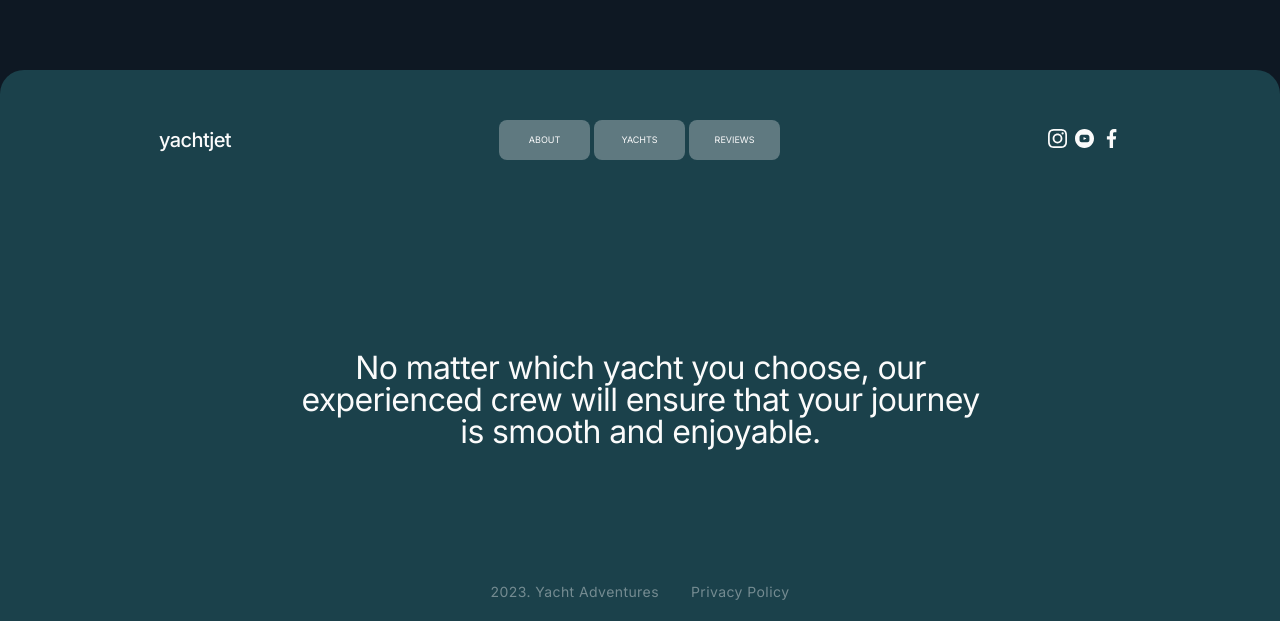
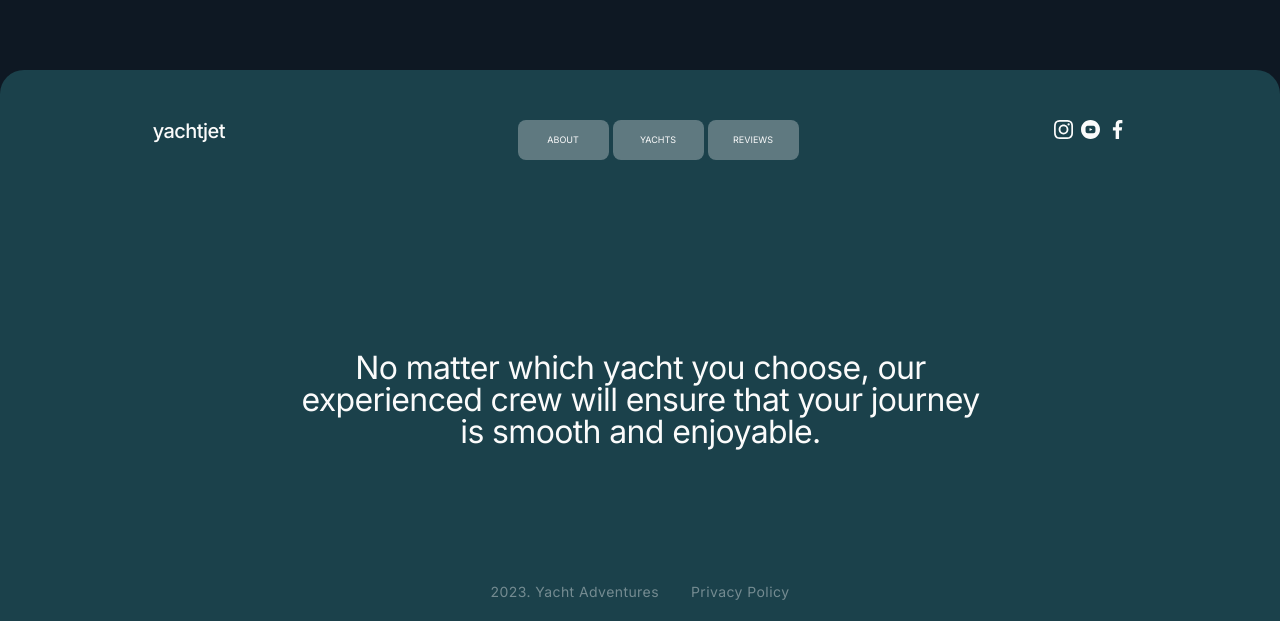
Before and after one commit to Yuliya0484/yachts, a plain HTML site: page index.html in a window 1280 px wide. Shown: the part 941-1562 px from the top of the page. Drawn offline with nearby package versions, Linux system fonts and the light colour scheme.

Commit message:
corrects

```diff
--- a/css/styles.css
+++ b/css/styles.css
@@ -307,12 +307,12 @@ a {
 } */
 .footer-logo {
   color: #fbfbfb;
+  padding-right: 37px;
 }
 .footer-info-list {
   display: flex;
   text-align: center;
   justify-content: center;
-  align-items: center;
   gap: 4px;
 }
 .footer-info-item {
@@ -394,7 +394,6 @@ a {
     flex-wrap: nowrap;
     padding-top: 50px;
     padding-bottom: 96px;
-    align-items: center;
     justify-content: space-around;
   }
   .footer-logo {
--- a/index.html
+++ b/index.html
@@ -114,19 +114,37 @@
           </ul>
           <ul class="footer-list-icons">
             <li class="footer-item-icons">
+              <a
+                class="footer-icons-link"
+                href="https://www.instagram.com/goitclub/"
+                target="_blank"
+              >
                 <svg class="footer-icons icons" width="19" height="19">
                   <use href="./images/icons.svg#icon-instagram"></use>
                 </svg>
+              </a>
             </li>
             <li class="footer-item-icons">
+              <a
+                class="footer-icons-link"
+                href="https://www.youtube.com/c/GoIT"
+                target="_blank"
+              >
                 <svg class="footer-icons icons" width="19" height="19">
                   <use href="./images/icons.svg#icon-youtube"></use>
                 </svg>
+              </a>
             </li>
             <li class="footer-item-icons">
+              <a
+                class="footer-icons-link"
+                href="https://www.facebook.com/goITclub/"
+                target="_blank"
+              >
                 <svg class="footer-icons icons" width="19" height="19">
                   <use href="./images/icons.svg#icon-facebook"></use>
                 </svg>
+              </a>
             </li>
           </ul>
         </div>
```
Lines whose indentation alone changed are shown as unchanged.
